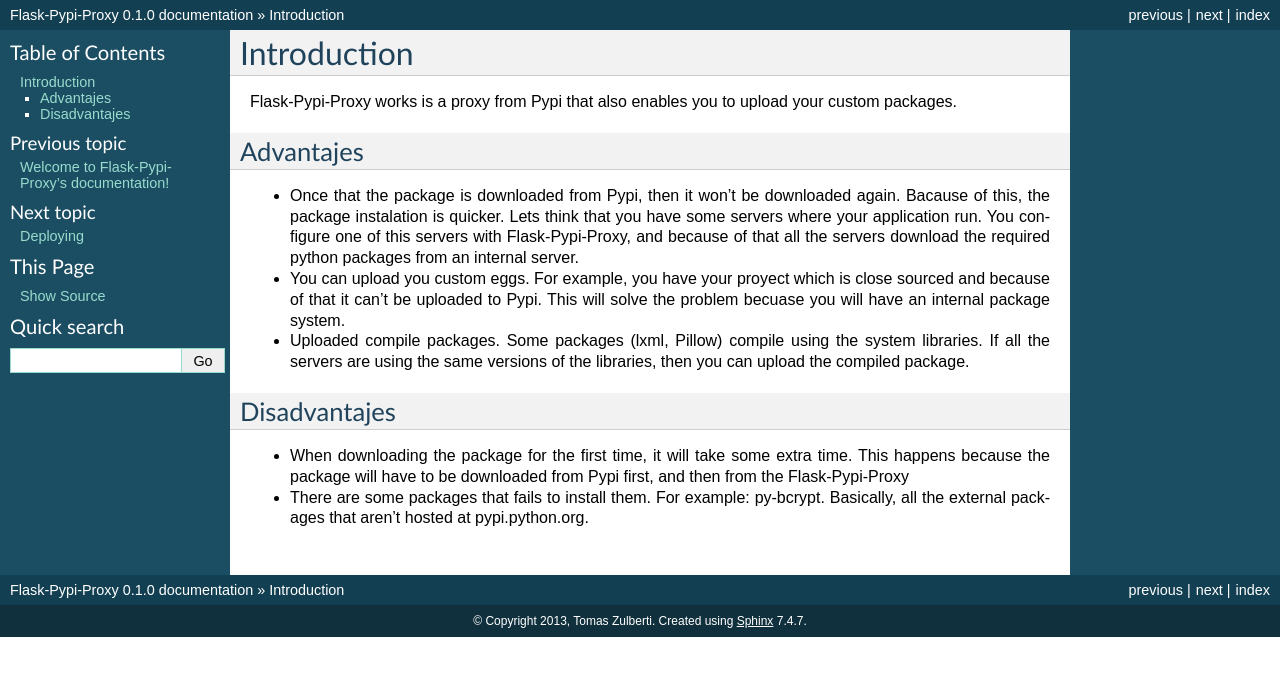
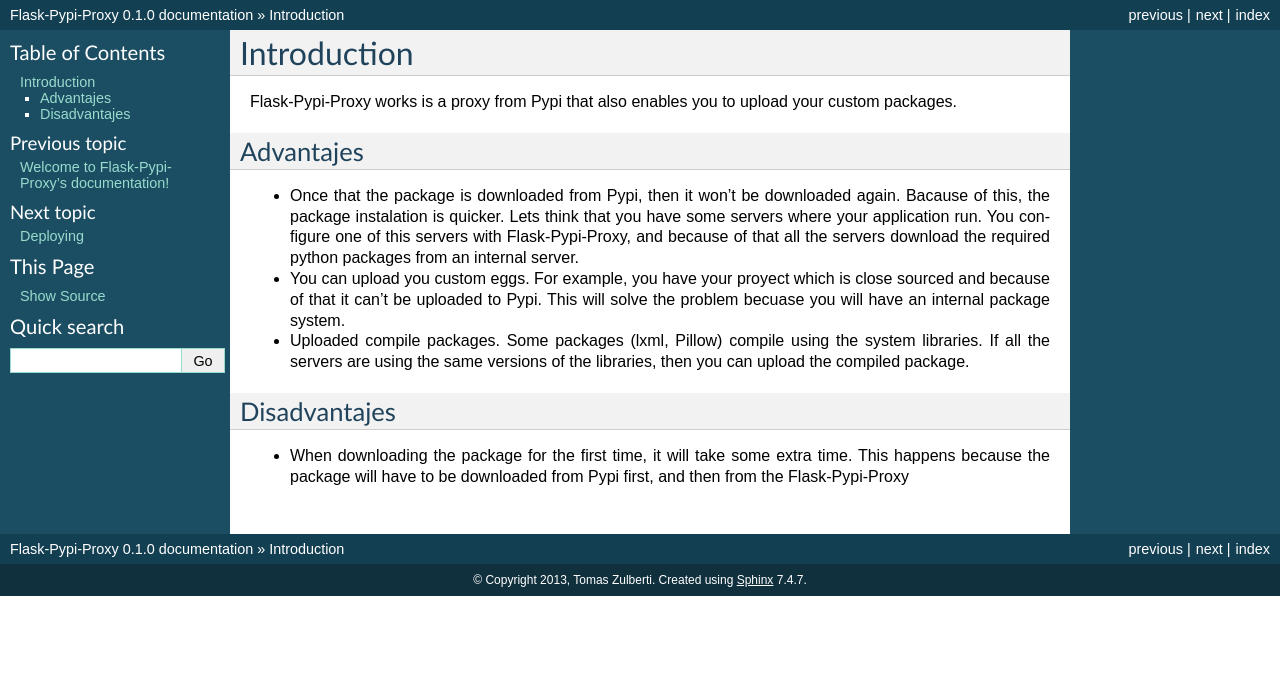
Before and after one commit to tzulberti/Flask-PyPi-Proxy, a Sphinx documentation site: the page built from docs/source/intro.rst, in a window 1280 px wide. Shown: the top 676 px of the page. Built offline with Sphinx 7.4.7, drawn with Linux system fonts in a browser that asks for light colours.

Commit message:
Removed some of the disadvantajes

```diff
--- a/README.rst
+++ b/README.rst
@@ -37,9 +37,3 @@
 * It does get newer versions. Supose that you installed Flask (0.8.0), and
   a new release is required. This is version 0.9. Then the new package will
   be downloaded from PyPi, and the proxy will be updated
-
-
-Disadvantages
-=============
-
-* It doesn't seems to work with some packages.
--- a/docs/source/intro.rst
+++ b/docs/source/intro.rst
@@ -28,6 +28,3 @@
 * When downloading the package for the first time, it will take some extra time.
   This happens because the package will have to be downloaded from Pypi first,
   and then from the Flask-Pypi-Proxy
-
-* There are some packages that fails to install them. For example: py-bcrypt.
-  Basically, all the external packages that aren't hosted at pypi.python.org.
```
